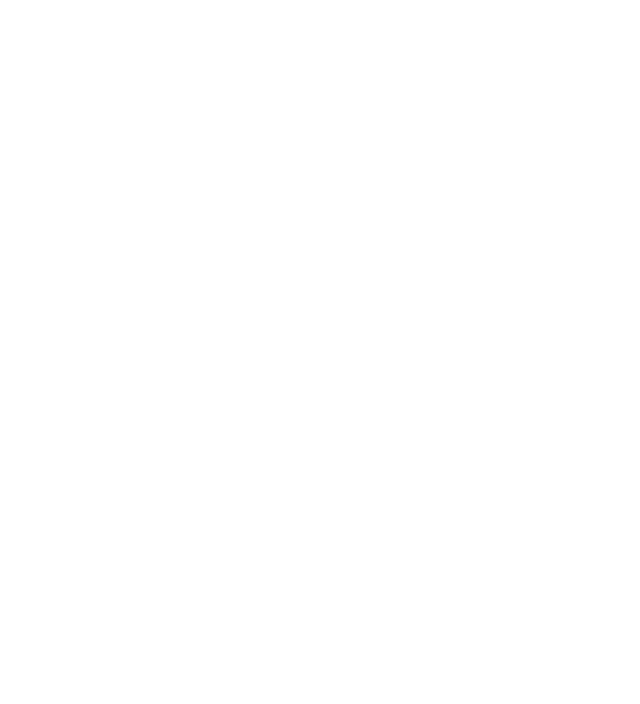
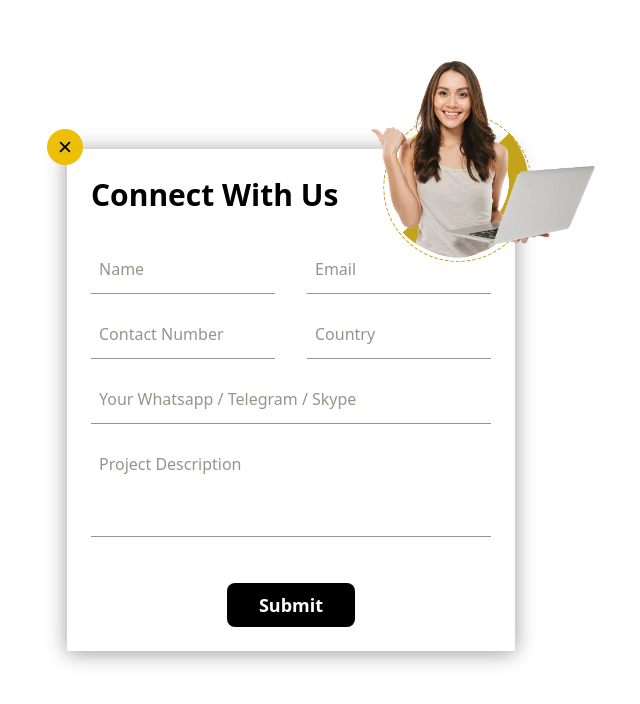
Before and after one commit to PolluxCoin2-0/Giichi-Redesign, a React (Vite) app: page /contact in a window 1280 px wide. Before the commit this address had no page. Shown: the top 704 px of the page, without its empty margins (349-989 px from the left). Built offline with nearby package versions, Linux system fonts and the light colour scheme.

Commit message:
add navbar transition and contact pop us transition

```diff
--- a/src/App.jsx
+++ b/src/App.jsx
@@ -2,7 +2,7 @@
 import HeroSection from "../src/pages/Hero/HeroSection";
 // import AboutSection from "../src/pages/About/AboutSection";
 import HomeSection from "./pages/Home/HomeSection";
-
+import ContactPopUp from "./comopnents/ContactPopUp";
 import {
   BrowserRouter as Router,
   Route,
@@ -23,6 +23,7 @@
           {/* <Route path="/aboutSection" element={<AboutSection />}/> */}
           <Route path="/" element={<HomeSection />} />
           <Route path="/home" element={<HomeSection />} />
+          <Route path="/contact" element={<ContactPopUp />}/>
         </Routes>
       </Router>
     </div>
--- /dev/null
+++ b/src/comopnents/ContactPopUp.jsx
@@ -0,0 +1,160 @@
+import { useState } from "react";
+import TechImg from "../assets/tech_img.png";
+import { IoClose } from "react-icons/io5";
+
+const ContactPopUp = ({ onClose }) => {
+  const [formData, setFormData] = useState({
+    name: "",
+    email: "",
+    phoneNumber: "",
+    country: "",
+    whatsappNumber: "",
+    comment: "",
+  });
+
+  const handleChange = (e) => {
+    const { name, value } = e.target;
+    setFormData((prevData) => ({
+      ...prevData,
+      [name]: value,
+    }));
+  };
+
+  const handleSubmit = (e) => {
+    e.preventDefault();
+    console.log("Form Data Submitted:", formData);
+    setFormData({
+      name: "",
+      email: "",
+      phoneNumber: "",
+      country: "",
+      whatsappNumber: "",
+      comment: "",
+    });
+    onClose(); // Close popup on submit
+  };
+
+  return (
+    <div className="fixed inset-0 flex justify-center items-center bg-black bg-opacity-50 backdrop-blur-sm">
+      <div
+        className="relative bg-[#ffffff] w-[35%] flex flex-col justify-center items-start text-left p-2"
+        style={{
+          boxShadow:
+            "0 2px 20px rgba(0, 0, 0, 0.4), inset 0 0 10px rgba(255, 255, 255, 0.6)", // White shadow with moderate opacity
+        }}
+      >
+        <div
+          onClick={onClose}
+          className="absolute top-[-20px] left-[-20px] bg-[#EDBF08] p-2 rounded-full z-10 cursor-pointer"
+        >
+          <IoClose size={20} />
+        </div>
+
+        <div className="absolute top-[-90px] right-[-80px]">
+          <img src={TechImg} alt="" className="w-56" />
+        </div>
+
+        <p className="text-3xl font-bold mb-4 px-4 pt-5">Connect With Us</p>
+
+        <div className="w-full">
+          <form onSubmit={handleSubmit} className="px-4 pt-4 mb-4">
+            <div className="flex flex-row space-x-8 justify-between w-full">
+              <div className="flex flex-col w-[50%]">
+                <div className="mb-4">
+                  <input
+                    type="text"
+                    name="name"
+                    id="name"
+                    value={formData.name}
+                    onChange={handleChange}
+                    placeholder="Name"
+                    className="w-full px-2 py-3 border-b-[1px] border-[#999488] focus:outline-none focus:border-b-[#000000] placeholder-[#999488]"
+                    required
+                  />
+                </div>
+
+                <div className="mb-4">
+                  <input
+                    type="tel"
+                    name="phoneNumber"
+                    id="phoneNumber"
+                    value={formData.phoneNumber}
+                    onChange={handleChange}
+                    placeholder="Contact Number"
+                    className="w-full px-2 py-3 border-b-[1px] border-[#999488] focus:outline-none focus:border-b-[#000000] placeholder-[#999488]"
+                    required
+                  />
+                </div>
+              </div>
+
+              <div className="flex flex-col w-[50%]">
+                <div className="mb-4">
+                  <input
+                    type="email"
+                    name="email"
+                    id="email"
+                    value={formData.email}
+                    onChange={handleChange}
+                    placeholder="Email"
+                    className="w-full px-2 py-3 border-b-[1px] border-[#999488] focus:outline-none focus:border-b-[#000000] placeholder-[#999488]"
+                    required
+                  />
+                </div>
+
+                <div className="mb-4">
+                  <input
+                    type="text"
+                    name="country"
+                    id="country"
+                    value={formData.country}
+                    onChange={handleChange}
+                    placeholder="Country"
+                    className="w-full px-2 py-3 border-b-[1px] border-[#999488] focus:outline-none focus:border-b-[#000000] placeholder-[#999488]"
+                    required
+                  />
+                </div>
+              </div>
+            </div>
+
+            <div className="mb-4">
+              <input
+                type="tel"
+                name="whatsappNumber"
+                id="whatsappNumber"
+                value={formData.whatsappNumber}
+                onChange={handleChange}
+                placeholder="Your Whatsapp / Telegram / Skype"
+                className="w-full px-2 py-3 border-b-[1px] border-[#999488] focus:outline-none focus:border-b-[#000000] placeholder-[#999488]"
+                required
+              />
+            </div>
+
+            <div className="mb-4">
+              <textarea
+                name="comment"
+                id="comment"
+                value={formData.comment}
+                onChange={handleChange}
+                placeholder="Project Description"
+                className="w-full px-2 py-3 border-b-[1px] border-[#999488] focus:outline-none focus:border-b-[#000000] placeholder-[#999488] resize-none"
+                rows="3"
+                required
+              />
+            </div>
+
+            <div className="text-center mt-10 mb-4">
+              <button
+                type="submit"
+                className="bg-[#000000] hover:bg-[#999488] text-[#ffffff] font-semibold py-2 px-8 text-lg rounded-lg transition-transform transform hover:scale-105"
+              >
+                Submit
+              </button>
+            </div>
+          </form>
+        </div>
+      </div>
+    </div>
+  );
+};
+
+export default ContactPopUp;
--- a/src/index.js
+++ b/src/index.js
@@ -1,10 +1,11 @@
 // import Navbar from "../src/layout/Navbar";
 import HeroSection from "../src/pages/Hero/HeroSection";
 import AboutSection from "../src/pages/About/AboutSection";
-
+import ContactPopUp from "./comopnents/ContactPopUp";
 
 export {
     // Navbar,
     HeroSection,
     AboutSection,
+    ContactPopUp,
 }
--- a/src/layout/Navbar.jsx
+++ b/src/layout/Navbar.jsx
@@ -100,20 +100,23 @@
         {/* Logo */}
         <img src={GiichiLogoImg} alt="Logo" className="h-10" />
         {/* Menu Icon */}
-        <p onClick={toggleNavbar}>
+        <p className=" hover:text-yellow" onClick={toggleNavbar}>
           <CgMenuLeft size={44} />
         </p>
       </div>
 
-      {/* Conditional Rendering for Sidebar */}
-      {viewNavbar && (
-        <div className="fixed top-0 left-0 w-full h-screen bg-[#000000] text-white flex flex-col px-32 pt-8 z-50">
+      {/* Sidebar with animation */}
+      <div
+        className={`fixed top-0 left-0 w-full h-screen bg-[#000000] text-white flex flex-col px-32 pt-8 z-50 transition-transform duration-1000 ease-in-out ${
+          viewNavbar ? "translate-x-0" : "translate-x-full"
+        }`}
+      >
         <div className="flex flex-row justify-between items-center">
           <img src={GiichiLogoLight} alt="Logo" className="h-10" />
           <ImCross
             size={24}
             onClick={closeNavbar}
-              className="cursor-pointer text-[#ffffff]"
+            className="cursor-pointer text-[#ffffff] hover:text-yellow"
           />
         </div>
         {/* Nav items */}
@@ -150,9 +153,7 @@
             <li className="text-[#ffffff] text-2xl font-semibold">
               Contact Us
             </li>
-              <li className="text-[#ffffff] text-2xl font-semibold">
-                Contacts
-              </li>
+            <li className="text-[#ffffff] text-2xl font-semibold">Contacts</li>
           </ul>
           {/* Conditional Content Sections */}
           {viewServices && <ContentSection items={services} />}
@@ -161,7 +162,6 @@
           {viewCompany && <ContentSection items={company} />}
         </div>
       </div>
-      )}
     </div>
   );
 };
--- a/src/pages/About/AboutSection.jsx
+++ b/src/pages/About/AboutSection.jsx
@@ -6,7 +6,7 @@
 
             <div className=" flex flex-row justify-between items-center mt-10 w-full">
 
-            <div className=" w-[30%] ">
+            <div className=" w-[40%] ">
             <p className="text-2xl font-bold">Award Winning</p>
             <p className="text-5xl font-bold leading-tight mt-8 ">Software Development <br/> Company</p>
             <img src={HeroImg} alt="" className="" />
--- a/src/pages/Services/ServicesSection.jsx
+++ b/src/pages/Services/ServicesSection.jsx
@@ -5,7 +5,7 @@
         <p className="text-2xl font-bold text-end">Services</p>
         <p className="text-4xl font-bold text-end mt-5">
           Lorem ipsum dolor sit amet consectetur. <br />
-          Eveniet, odio.
+
         </p>
         <div className="mt-10">
           <ul>
```
Also changed, not shown: src/pages/Hero/HeroSection.jsx (+25 -12 lines). Lines whose indentation alone changed are shown as unchanged.
